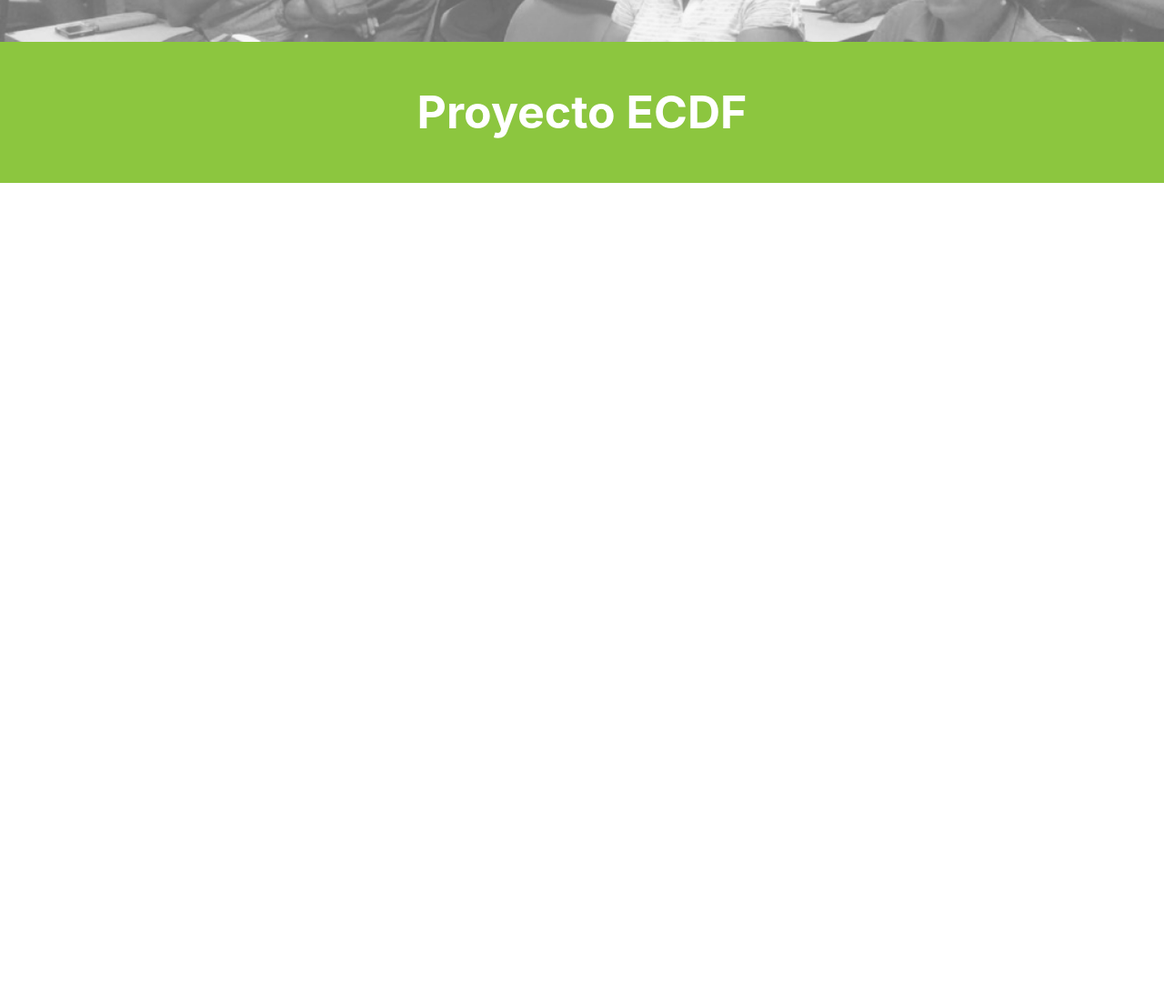
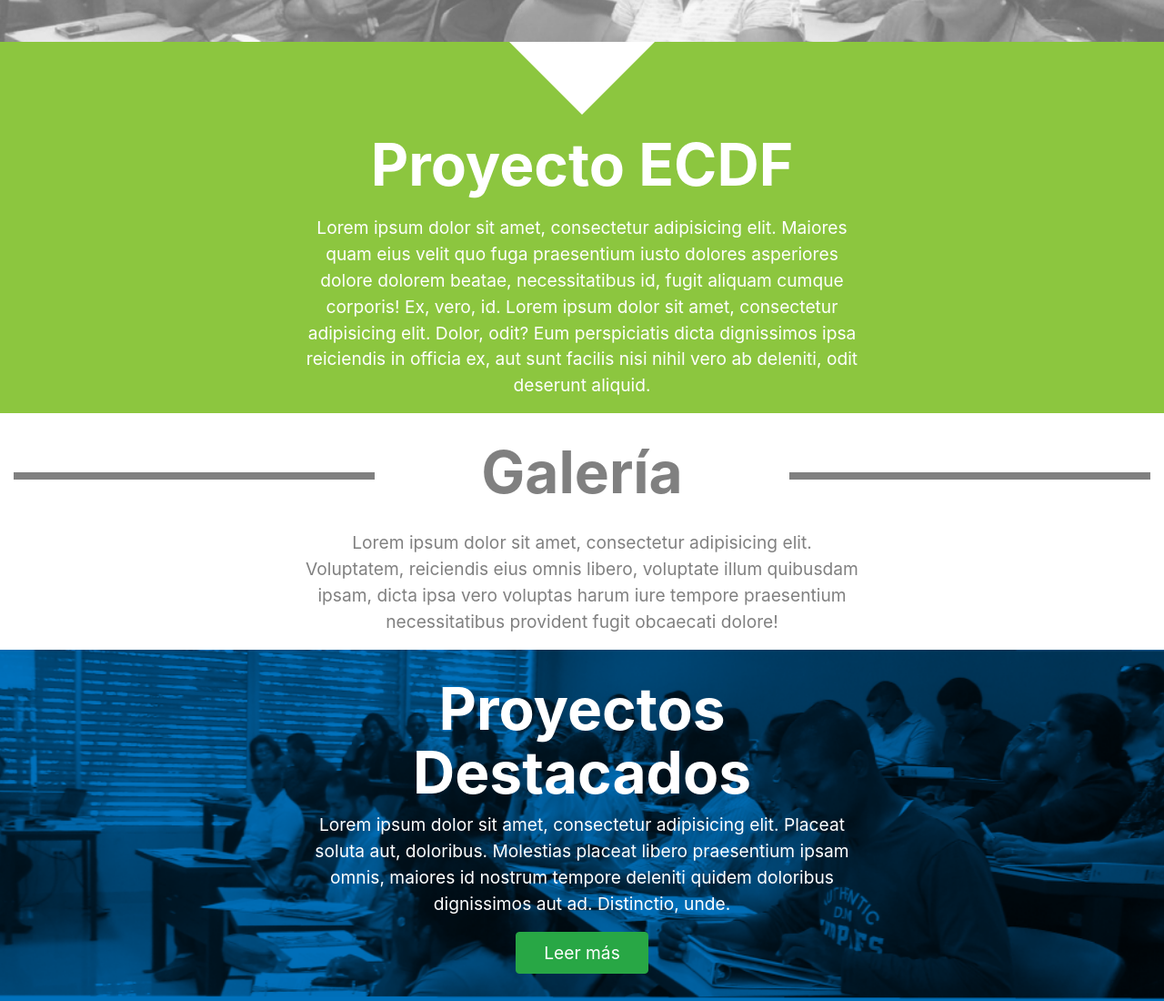
Before and after one commit to coordead/ecdf, a plain HTML site: page index.html in a window 1280 px wide. Shown: the part 500-1600 px from the top of the page at 91% size. Before the commit the page ends 800 px from the top, so only its background shows below. Drawn offline with nearby package versions, Linux system fonts and the light colour scheme.

Commit message:
First commit

```diff
--- a/css/styles.css
+++ b/css/styles.css
@@ -37,9 +37,57 @@
 	background-color: #8CC63F;
 }
 .back-green h1{
-	margin-top: 50px;
-	margin-bottom: 50px;
-	font-size: 50px;
+	margin-top: 20px;
+	margin-bottom: 20px;
+	font-size: 4em;
 	font-weight: bold;
 	color: #fff;
 }
+.back-green p{
+	color: #fff;
+	font-size: 1.2em;
+}
+.triangulo{
+    width: 0;
+    height: 0;
+    border-left: 80px solid transparent;
+    border-right: 80px solid transparent;
+    border-top: 80px solid #fff;
+}
+.galeria{
+	margin-top: 30px;
+	margin-bottom: 20px;
+}
+.galeria h1{
+	color: grey;
+	font-size: 4em;
+	font-weight: bold;
+}
+.galeria hr{
+	border: 4px solid grey;
+}
+p{
+	color: grey;
+	font-size: 1.2em;
+}
+.destacados{
+	background-image: url(../img/banner_5.png);
+	background-position: center;
+	background-repeat: no-repeat;
+	background-size: cover;
+	padding-top: 30px;
+	padding-bottom: 30px;
+}
+.destacados h1{
+	color: #fff;
+	font-size: 4em;
+	font-weight: bold;
+}
+.destacados p{
+	color: #fff;
+}
+.destacados a{
+	padding: 10px 30px 10px 30px;
+	font-size: 1.2em;
+	color: #fff;
+}
--- a/index.html
+++ b/index.html
@@ -41,10 +41,45 @@
 	</div>
 
 
+	<div class="container-fluid  back-green">
+		<div class="row justify-content-center">
+			<div class="col-">
+				<div class="triangulo"></div>
+			</div>
+		</div>
+		<div class="row justify-content-center">
+			<div class="col-">
+				<h1 class="text-center">Proyecto ECDF</h1>
+			</div>
+		</div>
+		<div class="row justify-content-center">
+			<div class="col-6">
+				<p class="text-center">
+					Lorem ipsum dolor sit amet, consectetur adipisicing elit. Maiores quam eius velit quo fuga praesentium iusto dolores asperiores dolore dolorem beatae, necessitatibus id, fugit aliquam cumque corporis! Ex, vero, id. Lorem ipsum dolor sit amet, consectetur adipisicing elit. Dolor, odit? Eum perspiciatis dicta dignissimos ipsa reiciendis in officia ex, aut sunt facilis nisi nihil vero ab deleniti, odit deserunt aliquid.
+				</p>
+			</div>
+		</div>
+	</div>
+
 	<div class="container-fluid">
-		<div class="row justify-content-center back-green">
+		<div class="row galeria align-items-center">
+			<div class="col-4 "><hr></div>
+			<div class="col-4 text-center"><h1>Galería</h1></div>
+			<div class="col-4"><hr></div>
+		</div>
+		<div class="row justify-content-center">
 			<div class="col-6">
-				<h1 class="text-center">Proyecto ECDF</h1>
+				<p class="text-center">Lorem ipsum dolor sit amet, consectetur adipisicing elit. Voluptatem, reiciendis eius omnis libero, voluptate illum quibusdam ipsam, dicta ipsa vero voluptas harum iure tempore praesentium necessitatibus provident fugit obcaecati dolore!</p>
+			</div>
+		</div>
+	</div>
+
+	<div class="container-fluid destacados">
+		<div class="row justify-content-center">
+			<div class="col-6 text-center">
+				<h1>Proyectos Destacados</h1>
+				<p>Lorem ipsum dolor sit amet, consectetur adipisicing elit. Placeat soluta aut, doloribus. Molestias placeat libero praesentium ipsam omnis, maiores id nostrum tempore deleniti quidem doloribus dignissimos aut ad. Distinctio, unde.</p>
+				<a href="#" class="btn btn-success">Leer más</a>
 			</div>
 		</div>
 	</div>
```
Also changed, not shown: img/banner_5.png (added).
